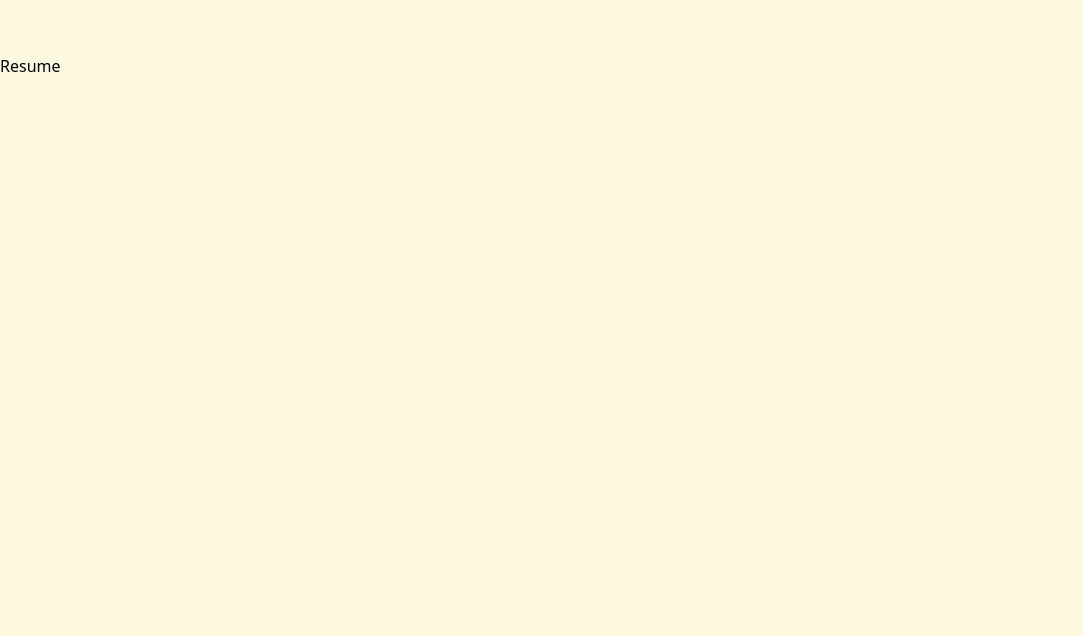
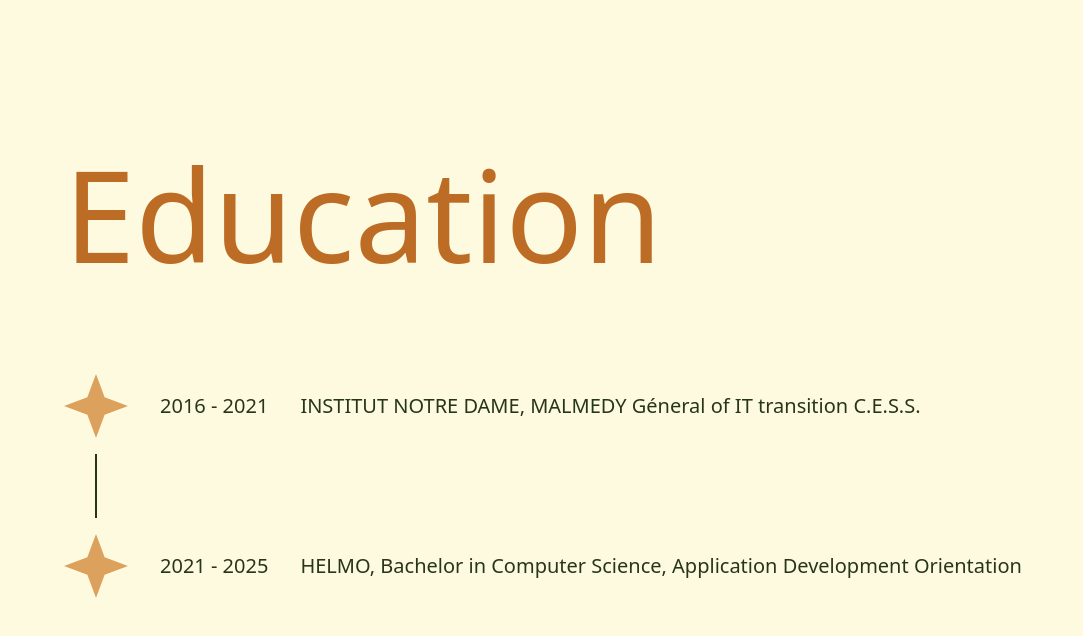
Before and after one commit to virgill-e/portfolio, a Nuxt app: page / in a window 1280 px wide. Shown: the part 1546-2182 px from the top of the page, without its empty margins (0-1083 px from the left). Before the commit the page ends 1624 px from the top, so only its background shows below. Built offline with nearby package versions, Linux system fonts and the light colour scheme; a web font is replaced by a local one.

Commit message:
Education part

```diff
--- a/components/ui/ResumeSection.vue
+++ b/components/ui/ResumeSection.vue
@@ -1,5 +1,24 @@
 <template>
-    <div>
-        <h2>Resume</h2>
+    <div class="min-h-screen pt-24 px-16">
+        <h2 class="font-bagel text-7xl md:text-9xl text-custom-bronze mb-24">Education</h2>
+        <div class="flex flex-row items-center gap-8 text-xl text-custom-forest">
+            <img src="@/assets/images/Star 1.svg" class="w-16 h-16" alt="">
+            <span>2016 - 2021</span>
+            <span>
+                INSTITUT NOTRE DAME, MALMEDY Géneral of IT transition C.E.S.S.
+            </span>
+        </div>
+        <!-- vertical line -->
+         <div class="w-16 h-16 flex items-center justify-center my-4">
+        <div class="w-0.5 h-full bg-custom-forest"></div>
+         </div>
+        <div class="flex flex-row items-center gap-8 text-xl text-custom-forest">
+            <img src="@/assets/images/Star 1.svg" alt="">
+            <span>2021 - 2025</span>
+            <span>
+                HELMO, Bachelor in Computer Science, Application Development Orientation
+            </span>
+        </div>
+
     </div>
 </template>
```
Also changed, not shown: assets/images/Star 1.svg (added).
